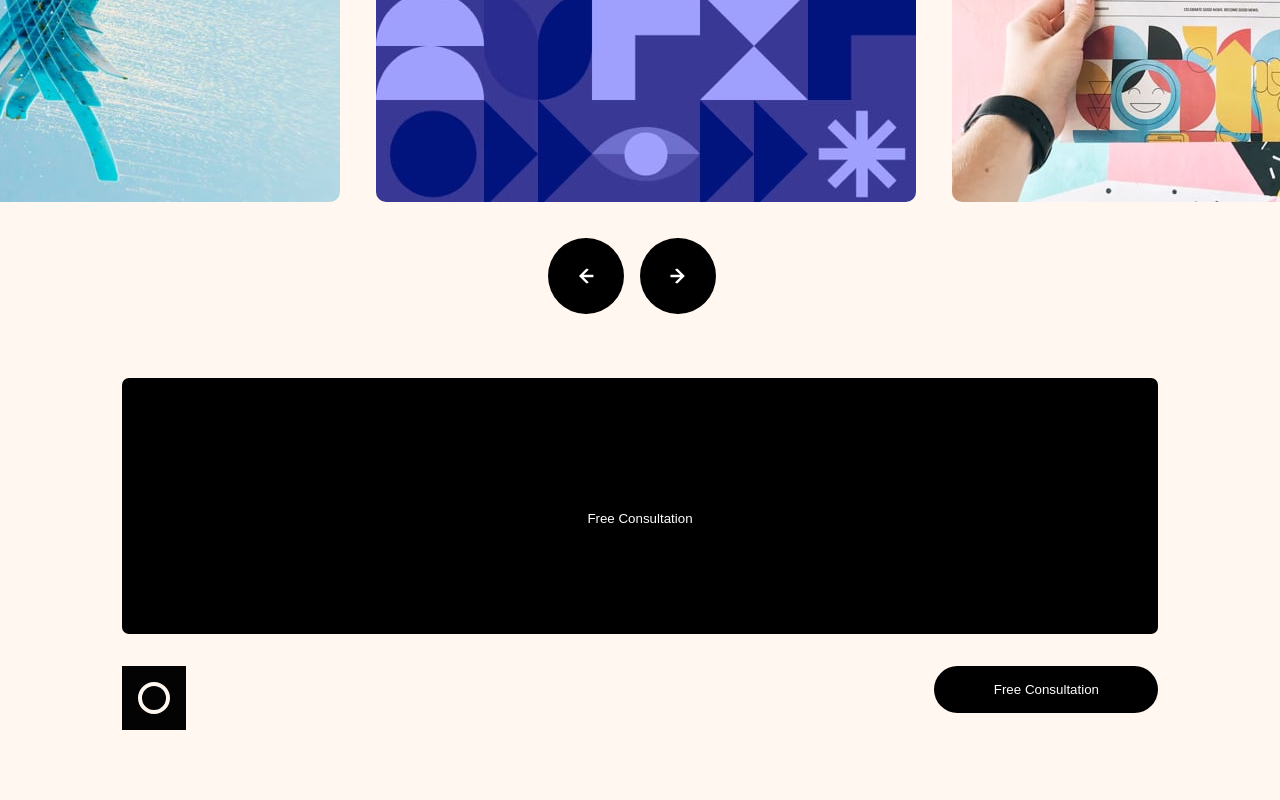
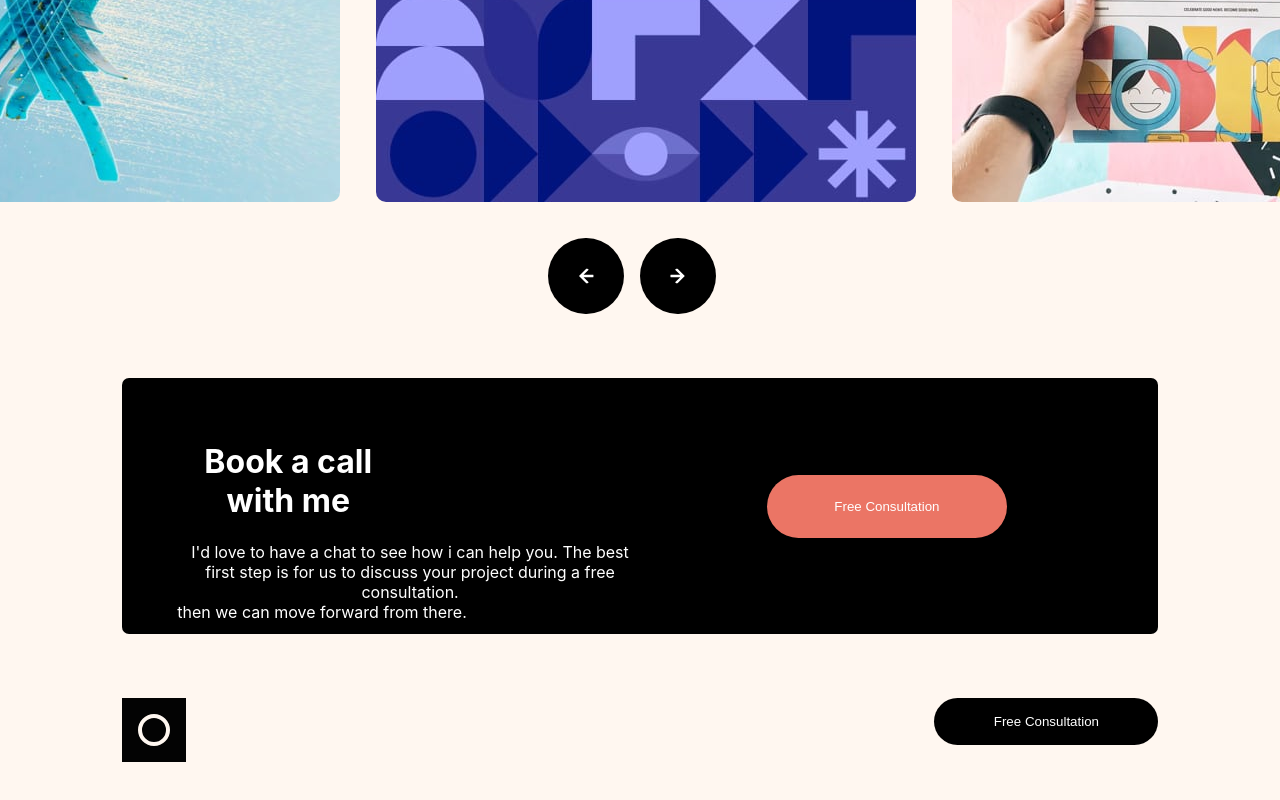
Before and after one commit to Tduncan14/designerpage, a React (Create React App) app: page / in a window 1280 px wide. Shown: the part 1628-2428 px from the top of the page. Built offline with nearby package versions, Linux system fonts and the light colour scheme.

Commit message:
keep moving forward"

```diff
--- a/src/components/main/Main.css
+++ b/src/components/main/Main.css
@@ -362,3 +362,55 @@
 .imageSlide img{
     border-radius:10px;
 }
+
+/* back to footer content */
+
+.footerContent{
+    display:flex;
+    color:white;
+    justify-content:space-evenly;
+}
+
+.footerSub{
+    width:50%;
+}
+
+.paraSpan{
+    position: relative;
+    left:-5.5rem;
+
+}
+
+.footer h1{
+    margin-right:19.5rem;
+    margin-top:4rem;
+}
+
+
+.footerPara{
+    inline-size:450px;
+    position:relative;
+
+
+}
+
+.footerB{
+    justify-content:center;
+    align-items: center;
+    align-self:center;
+    margin-right:5.5rem !important;
+}
+
+.footerBtn{
+    background-color:#eb7565;
+    color:white;
+    outline:none;
+    border:none;
+    padding:1.5rem;
+    width:15rem !important;
+    border-radius:3rem;
+}
+
+.bottom{
+    margin-top:4rem;
+}
--- a/src/components/main/Main.js
+++ b/src/components/main/Main.js
@@ -167,17 +167,22 @@ const Main = () => {
 
 
      <div className="footerContent">
+
+        <div className="footerSub">
             <h1>Book a call with me</h1>
 
 
             <p className="footerPara">
                 I'd love to have a chat to see how i can help you. The best first
                 step is for us to discuss your project during a free consultation.
-                then we can move forward from there.
+                <span className="paraSpan"> <br />then we can move forward from there.</span>
             </p>
 
-            <button className="header-button"> Free Consultation </button>
+            </div>
 
+            <div className="footerB">
+            <button className="header-button footerBtn"> Free Consultation </button>
+            </div>
             </div>
 
 
@@ -190,7 +195,7 @@ const Main = () => {
 
 
 
-       <div className="header">
+       <div className="header bottom">
 
         <div className="logo">
            <img src={logo} />
```
